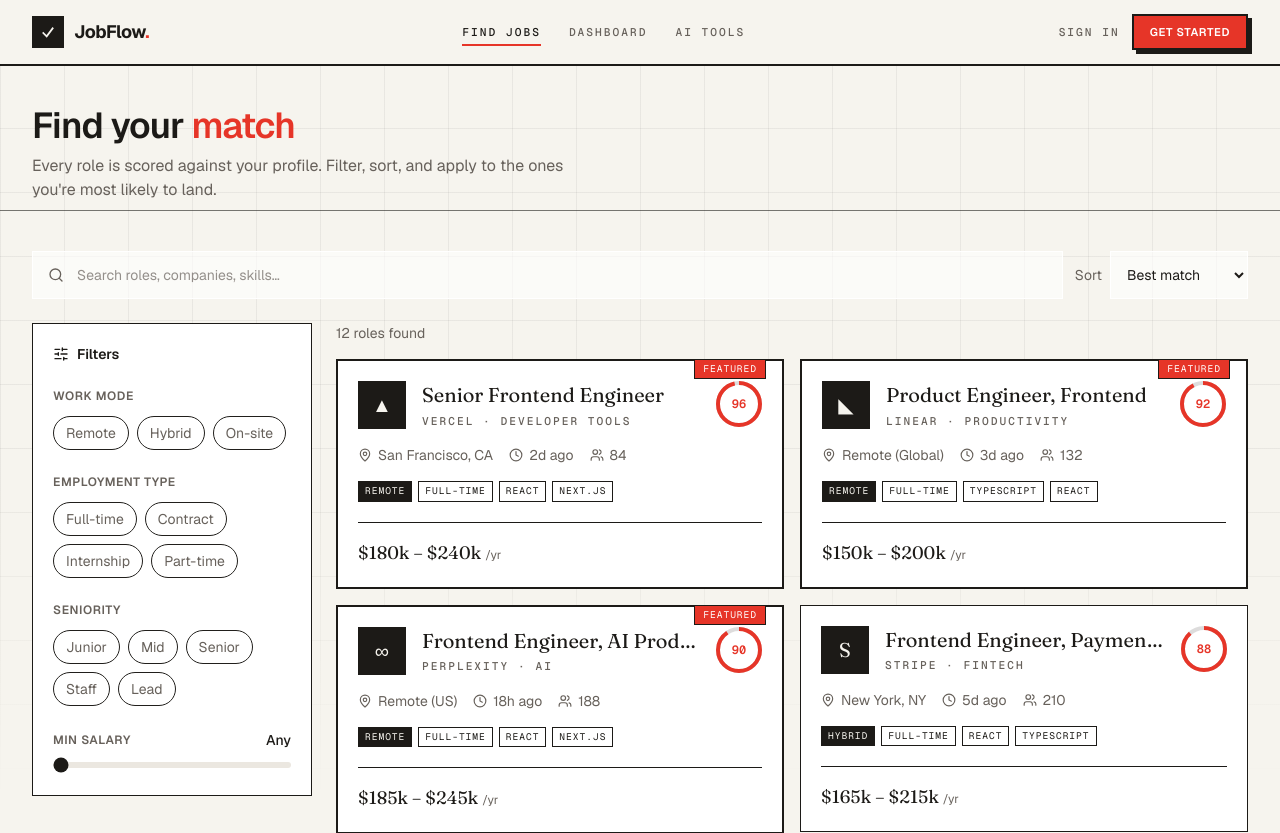
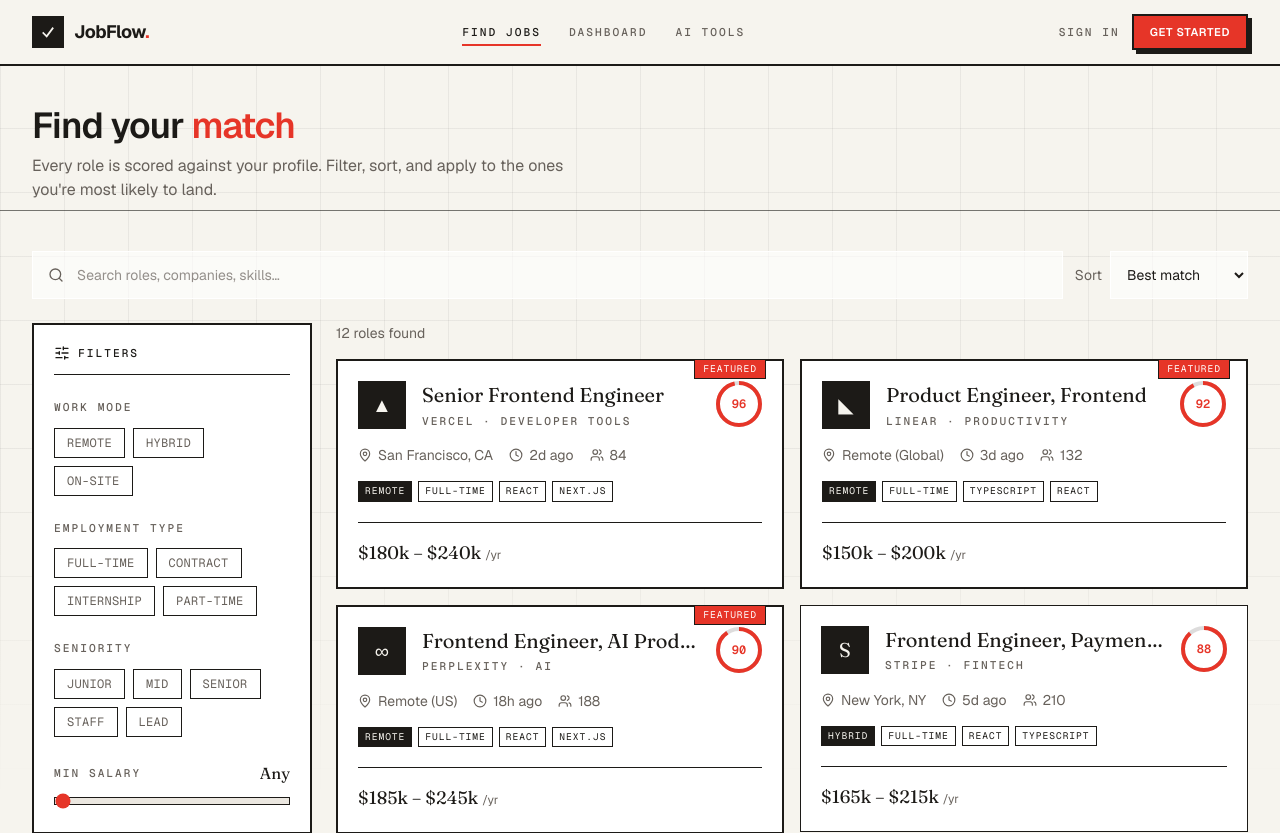
Before and after one commit to madhushigli1/jobflow-ai, a Next.js app in the folder jobflow-ai/: page /jobs in a window 1280 px wide. Shown: the top 833 px of the page. Built offline with nearby package versions, Linux system fonts and the light colour scheme.

Commit message:
style(jobs): square filter chips and bordered panel

```diff
--- a/jobflow-ai/src/features/jobs/components/job-filters.tsx
+++ b/jobflow-ai/src/features/jobs/components/job-filters.tsx
@@ -35,13 +35,13 @@
   }
 
   return (
-    <aside className="glass h-fit rounded-2xl p-5 lg:sticky lg:top-24">
-      <div className="flex items-center justify-between">
-        <h2 className="flex items-center gap-2 text-sm font-semibold">
-          <SlidersHorizontal className="size-4 text-primary" />
+    <aside className="h-fit border-2 border-foreground bg-card p-5 lg:sticky lg:top-24">
+      <div className="flex items-center justify-between border-b border-foreground pb-3">
+        <h2 className="label flex items-center gap-2 text-foreground">
+          <SlidersHorizontal className="size-4" />
           Filters
           {activeCount > 0 && (
-            <span className="grid size-5 place-items-center rounded-full bg-primary text-[11px] font-medium text-primary-foreground">
+            <span className="grid size-5 place-items-center bg-accent text-[0.65rem] font-semibold text-accent-foreground">
               {activeCount}
             </span>
           )}
@@ -49,7 +49,7 @@
         {activeCount > 0 && (
           <button
             onClick={() => onChange({ ...defaultJobFilters, search: filters.search, sort: filters.sort })}
-            className="inline-flex items-center gap-1 text-xs text-muted-foreground transition-colors hover:text-foreground"
+            className="inline-flex items-center gap-1 font-mono text-[0.65rem] uppercase tracking-wide text-muted-foreground transition-colors hover:text-accent"
           >
             <X className="size-3" /> Clear
           </button>
@@ -82,10 +82,10 @@
 
       <div className="mt-6">
         <div className="flex items-center justify-between">
-          <label htmlFor="salary" className="text-xs font-semibold uppercase tracking-wider text-muted-foreground">
+          <label htmlFor="salary" className="label text-muted-foreground">
             Min salary
           </label>
-          <span className="text-sm font-medium text-primary">
+          <span className="font-serif text-base text-foreground">
             {filters.minSalary === 0 ? "Any" : formatSalary(filters.minSalary, filters.minSalary)}
           </span>
         </div>
@@ -97,7 +97,7 @@
           step={10000}
           value={filters.minSalary}
           onChange={(e) => onChange({ ...filters, minSalary: Number(e.target.value) })}
-          className="mt-3 h-1.5 w-full cursor-pointer appearance-none rounded-full bg-muted accent-primary"
+          className="mt-3 h-2 w-full cursor-pointer appearance-none border border-foreground bg-muted accent-accent"
         />
       </div>
     </aside>
@@ -107,7 +107,7 @@
 function FilterGroup({ label, children }: { label: string; children: React.ReactNode }) {
   return (
     <div className="mt-6">
-      <p className="text-xs font-semibold uppercase tracking-wider text-muted-foreground">{label}</p>
+      <p className="label text-muted-foreground">{label}</p>
       <div className="mt-3 flex flex-wrap gap-2">{children}</div>
     </div>
   );
@@ -127,10 +127,10 @@
       onClick={onClick}
       aria-pressed={active}
       className={cn(
-        "rounded-full border px-3 py-1.5 text-sm transition-all",
+        "border border-foreground px-3 py-1.5 font-mono text-xs uppercase tracking-wide transition-colors",
         active
-          ? "border-primary/50 bg-primary/15 text-primary"
-          : "border-border bg-transparent text-muted-foreground hover:border-primary/30 hover:text-foreground",
+          ? "bg-foreground text-background"
+          : "bg-card text-muted-foreground hover:bg-muted hover:text-foreground",
       )}
     >
       {children}
```
